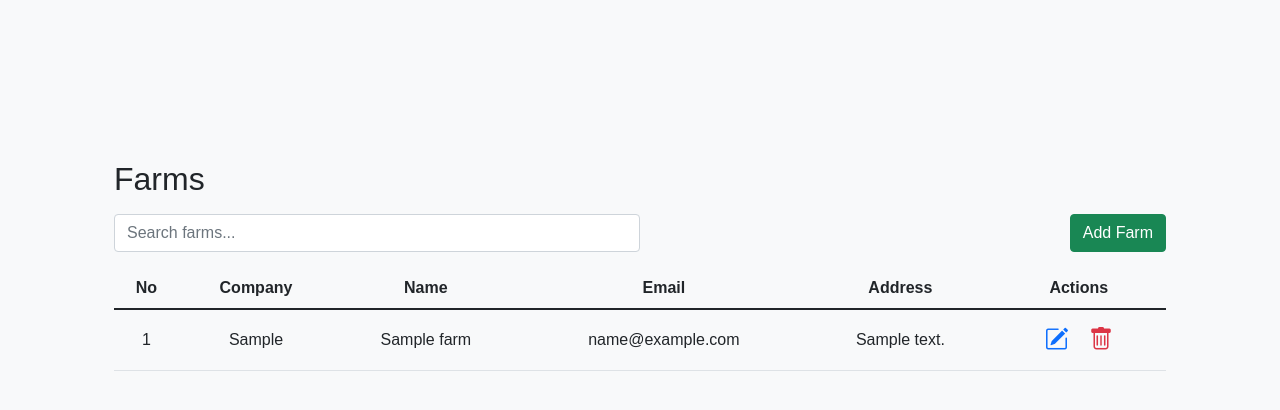
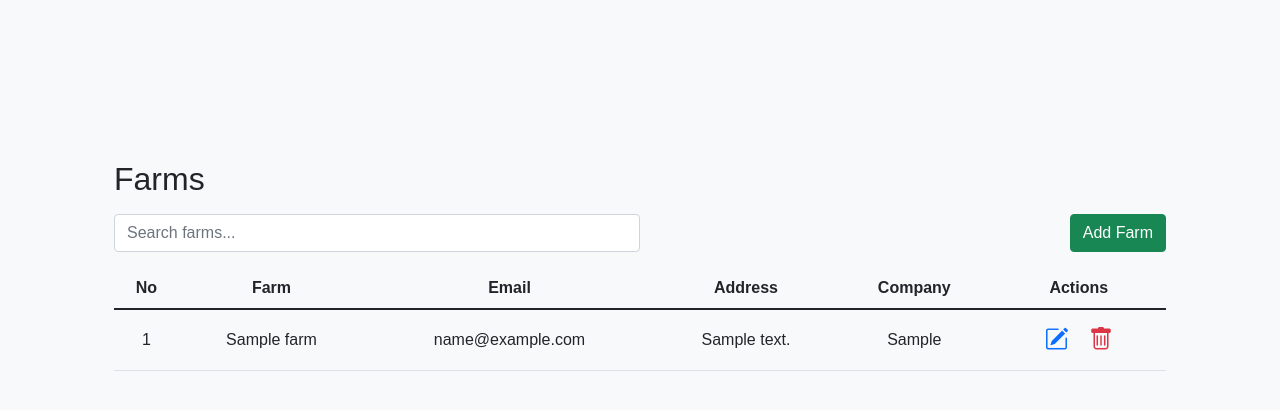
Before and after one commit to jackleonard0102/flask-harvest, a Flask app: template app/templates/admin/farm.html in a window 1280 px wide. Shown: the top 410 px of the page. Run offline with Flask 3, Linux system fonts and the light colour scheme; the template is opened without the code that fills it: most values are stand-ins (such as "Sample title", 1, 10 or a date in 2020); parts of the project's set-up code (start-up, migrations or seed data) failed here and were passed over; some libraries are stand-ins or nearby versions.

Commit message:
admin company, user, farm, field table customized

```diff
--- a/app/routes/admin/farm.py
+++ b/app/routes/admin/farm.py
@@ -13,7 +13,8 @@ def index():
         flash('Unauthorized access')
         return redirect(url_for('main.home'))
 
-    children_1 = Farm.query.all()
+    active_customer_ids = [customer.id for customer in Customer.query.filter(Customer.deleted_at == None, Customer.status == 'active').all()]
+    children_1 = Farm.query.filter(Farm.company_id.in_(active_customer_ids), Farm.deleted_at == None).all()
     children_2 = Customer.query.filter(Customer.deleted_at == None, Customer.status == 'active').all()
 
     # Create a dictionary to map company_id to company.name
--- a/app/routes/admin/user.py
+++ b/app/routes/admin/user.py
@@ -13,7 +13,8 @@ def index():
         flash('Unauthorized access')
         return redirect(url_for('main.home'))
 
-    children_1 = User.query.filter(User.permission > 0).all()
+    active_customer_ids = [customer.id for customer in Customer.query.filter(Customer.deleted_at == None, Customer.status == 'active').all()]
+    children_1 = User.query.filter(User.permission > 0, User.company_id.in_(active_customer_ids)).all()
     children_2 = Customer.query.filter(Customer.deleted_at == None, Customer.status == 'active').all()
 
     # Create a dictionary to map company_id to company.name
--- a/app/templates/admin/farm.html
+++ b/app/templates/admin/farm.html
@@ -22,10 +22,10 @@
     <thead class="thead-dark">
       <tr>
         <th class="text-center">No</th>
-        <th class="text-center">Company</th>
-        <th class="text-center">Name</th>
+        <th class="text-center">Farm</th>
         <th class="text-center">Email</th>
         <th class="text-center">Address</th>
+        <th class="text-center">Company</th>
         <th class="text-center">Actions</th>
       </tr>
     </thead>
@@ -33,10 +33,10 @@
       {% for farm in children_1 %}
       <tr>
         <td class="text-center align-middle">{{ loop.index }}</td>
-        <td class="text-center align-middle">{{ company_map[farm.company_id] }}</td>
         <td class="text-center align-middle">{{ farm.name }}</td>
         <td class="text-center align-middle">{{ farm.email }}</td>
         <td class="text-center align-middle">{{ farm.address }}</td>
+        <td class="text-center align-middle">{{ company_map[farm.company_id] }}</td>
         <td class="text-center align-middle">
           <button
             class="btn btn-sm"
@@ -84,7 +84,7 @@
               </div>
               <div class="modal-body">
                 <div class="form-group mb-3">
-                  <label for="name{{ farm.id }}">Name</label>
+                  <label for="name{{ farm.id }}">Farm</label>
                   <input
                     type="text"
                     class="form-control"
@@ -104,6 +104,16 @@
                   />
                 </div>
                 <div class="form-group mb-3">
+                  <label for="address{{ farm.id }}">Adress</label>
+                  <input
+                    type="address"
+                    class="form-control"
+                    id="address{{ farm.id }}"
+                    name="address"
+                    value="{{ farm.address }}" required
+                  />
+                </div>
+                <div class="form-group mb-3">
                   <label for="company{{ farm.id }}">Company</label>
                   <select
                     class="form-control"
@@ -116,16 +126,6 @@
                     </option>
                     {% endfor %}
                   </select>
-                </div>
-                <div class="form-group mb-3">
-                  <label for="address{{ farm.id }}">Adress</label>
-                  <input
-                    type="address"
-                    class="form-control"
-                    id="address{{ farm.id }}"
-                    name="address"
-                    value="{{ farm.address }}" required
-                  />
                 </div>
               </div>
               <div class="modal-footer">
@@ -213,19 +213,7 @@
           </div>
           <div class="modal-body">
             <div class="form-group mb-3">
-              <label for="company">Company</label>
-              <select
-                class="form-control"
-                id="company"
-                name="company_id"
-              >
-                {% for customer in children_2 %}
-                <option value="{{ customer.id }}">{{ customer.name }}</option>
-                {% endfor %}
-              </select>
-            </div>
-            <div class="form-group mb-3">
-              <label for="name">Name</label>
+              <label for="name">Farm</label>
               <input
               type="text"
               class="form-control"
@@ -250,6 +238,18 @@
               id="address"
               name="address"
               />
+            </div>
+            <div class="form-group mb-3">
+              <label for="company">Company</label>
+              <select
+                class="form-control"
+                id="company"
+                name="company_id"
+              >
+                {% for customer in children_2 %}
+                <option value="{{ customer.id }}">{{ customer.name }}</option>
+                {% endfor %}
+              </select>
             </div>
           </div>
           <div class="modal-footer">
--- a/app/templates/auth/user.html
+++ b/app/templates/auth/user.html
@@ -22,7 +22,7 @@
     <thead class="thead-dark">
       <tr>
         <th class="text-center">No</th>
-        <th class="text-center">Username</th>
+        <th class="text-center">UserName</th>
         <th class="text-center">Email</th>
         <th class="text-center">Role</th>
         <th class="text-center">Actions</th>
@@ -84,7 +84,7 @@
               </div>
               <div class="modal-body">
                 <div class="form-group mb-3">
-                  <label for="username{{ user.id }}">Username</label>
+                  <label for="username{{ user.id }}">UserName</label>
                   <input
                     type="text"
                     class="form-control"
@@ -216,7 +216,7 @@
           </div>
           <div class="modal-body">
             <div class="form-group mb-3">
-              <label for="username">Username</label>
+              <label for="username">UserName</label>
               <input
                 type="text"
                 class="form-control"
```
Also changed, not shown: app/routes/admin/field.py (+5 -4 lines), app/templates/admin/company.html (+5 -5 lines), app/templates/admin/field.html (+12 -12 lines). Lines whose indentation alone changed are shown as unchanged.
